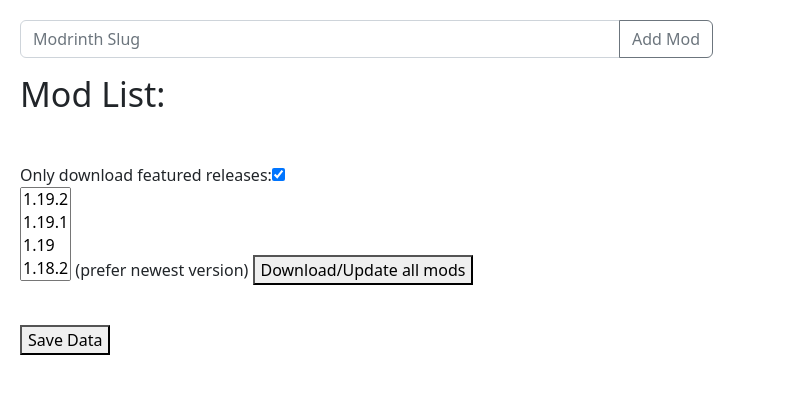
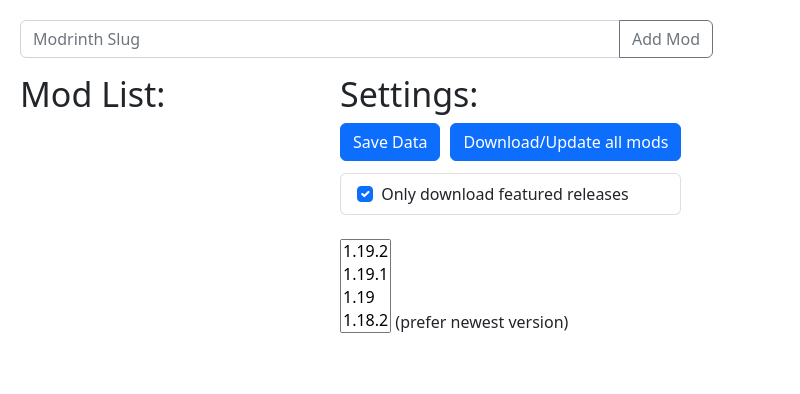
Before and after one commit to slushie0/mc-mod-handler, an Electron app: page index.html in a window 800 px wide. Drawn offline with nearby package versions, Linux system fonts and the light colour scheme; no server answers.

Commit message:
ui update

```diff
--- a/index.html
+++ b/index.html
@@ -12,13 +12,23 @@
       <input type="text" id="mod-slug" class="form-control" placeholder="Modrinth Slug" aria-label="Modrinth Slug" aria-describedby="basic-addon2">
       <button class="btn btn-outline-secondary" type="button" id="button-addon2" onclick="addMod()">Add Mod</button>
     </div>
-    <h1>Mod List:</h1>
+    <p id="slug-warning" class="warning"></p>
     <div id="mod-list-el">
+      <h1>Mod List:</h1>
       <ul id="mod-list" class="list-group"></ul>
     </div>
-    <p id="slug-warning" class="warning"></p>
-    <br>
-    <span>Only download featured releases:</span><input type="checkbox" checked id="download-featured">
+    <div id="settings">
+      <h1>Settings:</h1>
+      <button type="button" class="btn btn-primary" onclick="downloadMods()">Download/Update all mods</button>
+      <button type="button" class="btn btn-primary" id="save-btn" onclick="saveData()">Save Data</button>
+      <p id="download-warning save-warning" class="warning"></p>
+      <br>
+      <ul class="list-group" id="download-featured-el">
+        <li class="list-group-item">
+          <input class="form-check-input me-1" type="checkbox" value="" checked id="download-featured">
+          <label class="form-check-label stretched-link" for="download-featured">Only download featured releases</label>
+        </li>
+      </ul>
     <br>
     <select name="version" id="version" multiple>
       <option value="1.19.2">1.19.2</option>
@@ -45,11 +55,7 @@
       <option value="1.14">1.14</option>
     </select>
     <span>(prefer newest version)</span>
-    <button onclick="downloadMods()">Download/Update all mods</button>
-    <p id="download-warning" class="warning"></p>
-    <br>
-    <button onclick="saveData()">Save Data</button>
-    <p id="save-warning" class="warning"></p>
+    </div>
     <script src="https://cdn.jsdelivr.net/npm/bootstrap@5.2.0/dist/js/bootstrap.bundle.min.js" integrity="sha384-A3rJD856KowSb7dwlZdYEkO39Gagi7vIsF0jrRAoQmDKKtQBHUuLZ9AsSv4jD4Xa" crossorigin="anonymous"></script>
     <script src="./renderer.js"></script>
   </body>
--- a/main.js
+++ b/main.js
@@ -23,7 +23,7 @@ ipcMain.on('download-item', async (event, urls) => {
 const createWindow = () => {
   const win = new BrowserWindow({
     width: 800,
-    height: 1000,
+    height: 600,
     webPreferences: {
       nodeIntegration: true,
       contextIsolation: false
--- a/style.css
+++ b/style.css
@@ -11,21 +11,38 @@ body {
   max-width: 600px;
 }
 
+#mod-list-el {
+  float: left;
+}
 #mod-list {
   min-width: 300px;
   width: min-content;
 }
-
 .mod-item > button {
   float: right;
 }
-
 .rm-btn {
   z-index: 2;
   position: relative;
+}
+
+#settings {
+  float: left;
+  margin-left: 20px;
+  min-width: 300px;
+}
+#download-featured-el {
+  margin-top: 18px;
+}
+#save-btn {
+  margin-right: 10px;
 }
 
 .warning {
   font-size: 12px;
   color: red;
 }
+
+.btn-primary {
+  float: right;
+}
```
